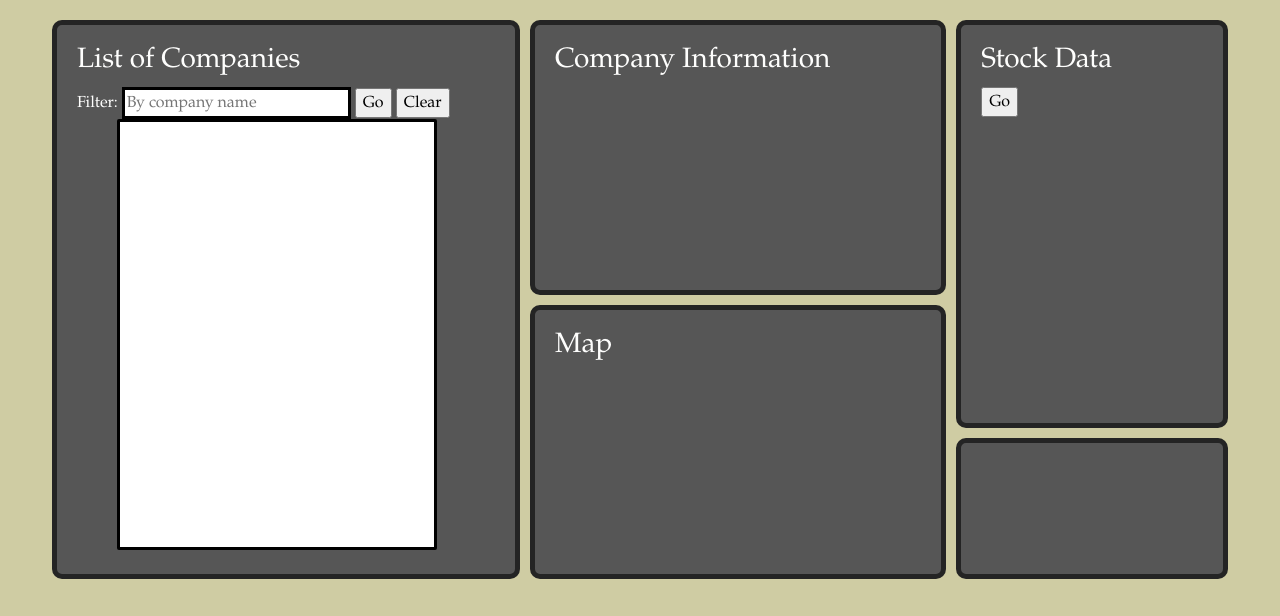
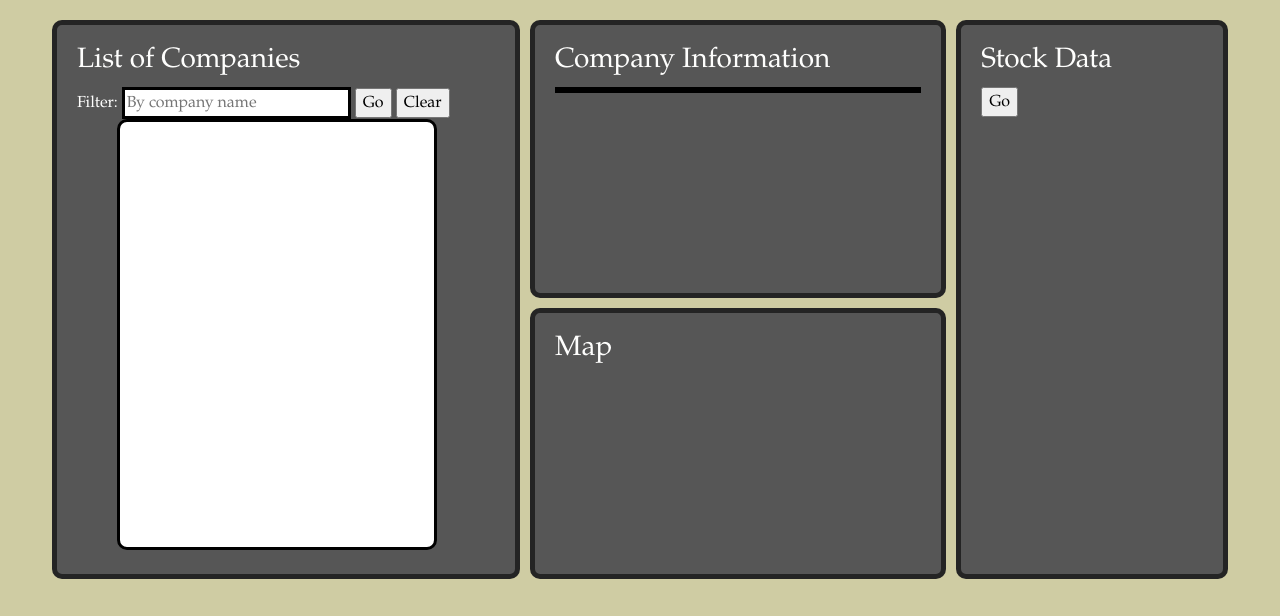
Before and after one commit to ehoss193/Assignment-1, a plain HTML site: page index.html in a window 1280 px wide. Shown: the part 126-742 px from the top of the page. Drawn offline with nearby package versions, Linux system fonts and the light colour scheme; no server answers.

Commit message:
Display information function created

```diff
--- a/css/stocks.css
+++ b/css/stocks.css
@@ -21,9 +21,26 @@ body {
     width: 320px;
     overflow-y: scroll;
     border: 3px solid;
+    border-radius: 10px;
 }
 #field{
     border:3px solid;
+}
+#generatedInfo{
+    max-width: 100%;
+    color: #565656;
+    background-color: #FEFEFD;
+    border: 3px solid black;
+}
+#generatedInfo p{
+    margin-left: 3em;
+    margin-right: 3em;
+}
+#generatedInfo img{
+    margin-left: auto;
+    margin-right: auto;
+    display: block;
+    width: 200px;
 }
 .grid-container-a {
     display: grid;
@@ -71,17 +88,8 @@ body {
     border-radius: 10px;
     border: 5px solid rgb(36, 36, 36);
     grid-column: 4 / 6;
-    grid-row: 1 / 4;
+    grid-row: 1 / 5;
     overflow-y: scroll;
-}
-
-.grid-item-a5 {
-    background: #565656;
-    padding: 20px;
-    border-radius: 10px;
-    border: 5px solid rgb(36, 36, 36);
-    grid-column: 4 / 6;
-    grid-row: 4 / 5;
 }
 
 .grid-container-b {
--- a/index.html
+++ b/index.html
@@ -32,6 +32,9 @@
         </div>
         <div class="grid-item-a2" id="info">
             <h3>Company Information</h3>
+            <div id="generatedInfo">
+
+            </div>
         </div>
         <div class="grid-item-a3" id="map">
             <h3>Map</h3>
@@ -40,9 +43,7 @@
             <h3>Stock Data</h3>
             <input type="button" value="Go">
         </div>
-        <div class="grid-item-a5" id="minmax">
 
-        </div>
     </div>
     <div class=grid-container-b>
         <div class="grid-item-b1" id="charts">
--- a/js/stocks.js
+++ b/js/stocks.js
@@ -52,7 +52,7 @@ document.addEventListener("DOMContentLoaded", function () {
             let symbol = document.createAttribute("id");
             symbol.value = `${company.symbol}`;
             option.setAttributeNode(symbol);
-            option.text = `${company.symbol} | ${company.name}`;
+            option.text = `${company.name}`;
             document.getElementById("companies").add(option);
             //Attribute will be company symbol to be used in search function later
         }
@@ -61,7 +61,6 @@ document.addEventListener("DOMContentLoaded", function () {
     }
     //Event listener for filter
     document.getElementById("go").addEventListener("click", function () {
-        //Filter Function
         let re = document.getElementById("field").value;
         const regexEx = loadedCompanies.filter(company => company.name.match(re));
         populateList(regexEx);
@@ -86,27 +85,57 @@ document.addEventListener("DOMContentLoaded", function () {
 
     //Find function for retrieving specific company data based on company symbol returning company from array of companies for use in other functions also calls other functions
     //Company Information
+        function displayInformation(company){
+            //Clearing old information
+            document.getElementById("generatedInfo").innerHTML = "";
+            let logo = document.createElement('img');
+            let link = document.createElement('a');
+            let info = document.createElement('p');
+            info.innerText = `${company.description}
+                Symbol: ${company.symbol}
+                Name: ${company.name}
+                Sector: ${company.sector}
+                Subindustry: ${company.subindustry}
+                Address: ${company.address}
+                Exchange: ${company.exchange} `
+            logo.setAttribute("src", `logos/${company.symbol}.svg`);
+            //link.setAttribute("title", `${company.name}: Website Link`);
+            link.setAttribute("href", `${company.website}`);
+            link.setAttribute("alt", `${company.symbol} website`)
+            document.getElementById("generatedInfo").appendChild(logo);
+            document.getElementById("generatedInfo").appendChild(info);
+            document.getElementById("generatedInfo").appendChild(link);
+        }
+    //Map
+        function displayMap(company){
 
-    //Map
+        }
+    //Stock Data
+        function displayStockData(company){
 
-    //Stock Data
+        }
+    //Charts
+        function displayCharts(company){
 
-    //Additional Information
+        }
+    //Company Name + Symbol
+        function displayNameSymbol(company){
 
-    //Charts
+        }
+    //Financials
+        function displayFinancials(company){
 
-    //Company Name + Symbol
-
-    //Financials
-
+        }
     //Active code
-    //Conditional to check for storage if storage is null fetch companies from API, if storage is not null then retrieve local storage.
     let loadedCompanies = new Array;
     let options = "";
+    //Conditional to check for storage if storage is null fetch companies from API, if storage is not null then retrieve local storage.
     if (localStorage.length == 0) {
         fetchDataCompanies();
     }
     else {
         retrieveStorage();
     }
+    displayInformation(loadedCompanies[5]);
+    console.log(loadedCompanies[0]);
 });
```
